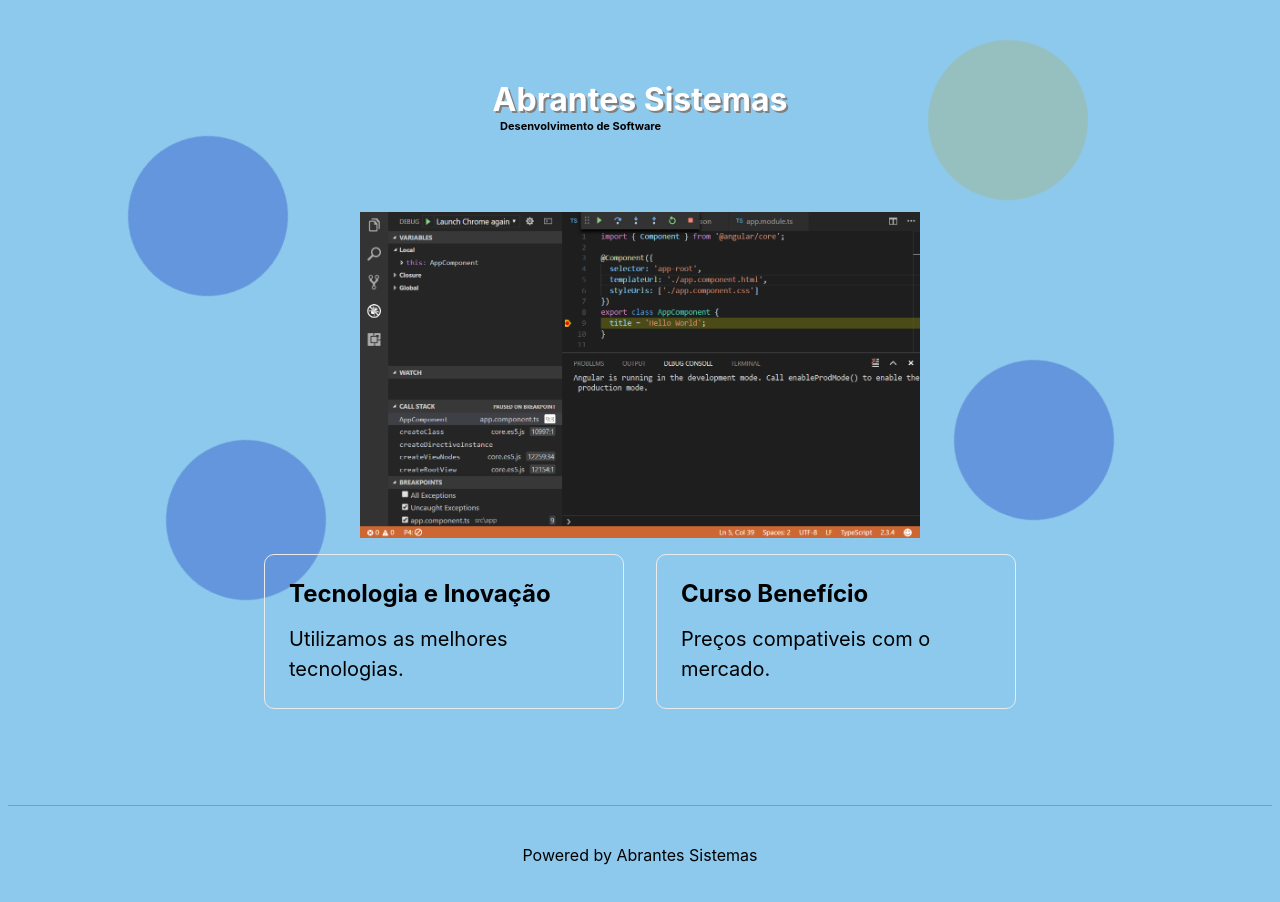
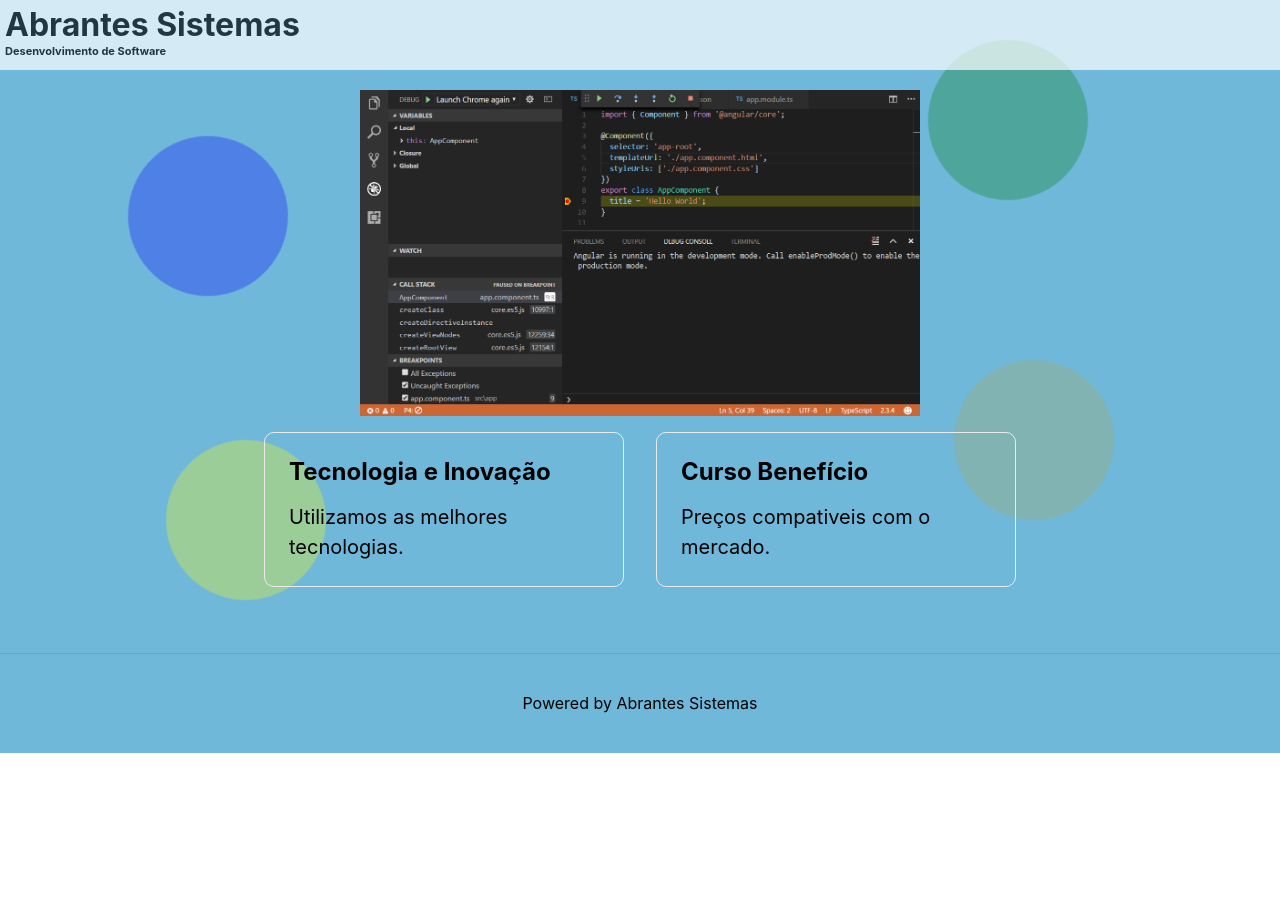
Before and after one commit to adrianoabrantes/AbrantesSistemas, a Next.js app: page / in a window 1280 px wide. Shown: the top 902 px of the page. After the commit the page ends 800 px from the top, so only its background shows below. Built offline with nearby package versions, Linux system fonts and the light colour scheme.

Commit message:
Atualizacao da home

```diff
--- a/pages/index.js
+++ b/pages/index.js
@@ -8,7 +8,6 @@
       <Head>
         <title>Abrantes Sistemas</title>
         <link rel="icon" href="/favicon.ico" />
-
       </Head>
 
       <div className={styles.circle1}></div>
@@ -17,12 +16,14 @@
       <div className={styles.circle4}></div>
 
       <main className={styles.main}>
+        <div className={styles.top}>
           <h1 className={styles.title}>Abrantes Sistemas</h1>
           <h3 className={styles.description}>Desenvolvimento de Software</h3>
-        <br/>
+        </div>
+        <br />
 
         <div className={styles.grid}>
-          <img className={styles.img} src="/vscode.png"/>
+          <img className={styles.img} src="/vscode.png" />
 
           <a className={styles.card}>
             <h3>Tecnologia e Inovação</h3>
@@ -34,9 +35,6 @@
             <p>Preços compativeis com o mercado.</p>
           </a>
         </div>
-      <div className>
-
-      </div>
       </main>
 
       <footer className={styles.footer}>
--- a/styles/Home.module.css
+++ b/styles/Home.module.css
@@ -1,62 +1,43 @@
 .container {
-  min-height: 100vh;
-  padding: 0 0.5rem;
+  background-color: #6fb8da;
+  z-index: 0;
+}
+
+.main {
   display: flex;
   flex-direction: column;
   justify-content: center;
   align-items: center;
-  background-color: rgb(141, 201, 236);
-}
-
-.main {
-  padding: 5rem 0;
-  flex: 1;
-  display: flex;
-  flex-direction: column;
-  justify-content: center;
-  align-items: center;
-  z-index: 0;
+  margin-bottom: 50px;
 }
 
 .footer {
   width: 100%;
-  height: 100px;
   border-top: 1px solid #969696;
   display: flex;
   justify-content: center;
   align-items: center;
+  height: 100px;
 }
 
-.footer img {
-  margin-left: 0.5rem;
+.top {
+  width: 100%;
+  height: 70px;
+  display: flex;
+  flex-direction: column;
+  padding: 5px;
+  background-color: #ffffff;
+  opacity: 70%;
 }
 
-.footer a {
-  display: flex;
-  justify-content: center;
-  align-items: center;
-}
 .title {
-  color: white;
-  text-shadow: 2px 2px gray;
-  margin-bottom: 0;
-  margin-top: 0;
+  margin-top: 0px;
+  margin-bottom: 0px;
 }
 
 .description {
-  width: 280px;
-  text-align: left;
-  margin-top: 0;
+  margin-top: 0px;
   font-size: 11px;
-}
-
-.code {
-  background: #fafafa;
-  border-radius: 5px;
-  padding: 0.75rem;
-  font-size: 1.1rem;
-  font-family: Menlo, Monaco, Lucida Console, Liberation Mono, DejaVu Sans Mono,
-    Bitstream Vera Sans Mono, Courier New, monospace;
 }
 
 .grid {
@@ -65,7 +46,7 @@
   justify-content: center;
   flex-wrap: wrap;
   max-width: 800px;
-  margin-top: 3rem;
+  z-index: 0;
 }
 
 .card {
@@ -98,11 +79,10 @@
   line-height: 1.5;
 }
 
-.logo {
-  height: 1em;
-}
-
 @media (max-width: 600px) {
+  .top{
+    text-align: center;
+  }
   .grid {
     width: 100%;
     flex-direction: column;
@@ -112,31 +92,27 @@
 .circle1 {
   top: 5%;
   right: 15%;
-  animation-name: example;
-  animation-duration: 18s;
+  animation-duration: 8s;
   animation-iteration-count: infinite;
 }
 .circle2 {
   top: 17%;
   left: 10%;
-  animation-name: example;
-  animation-duration: 10s;
+  animation-duration: 11s;
   animation-iteration-count: infinite;
 }
 
 .circle3 {
   bottom: 35%;
   right: 13%;
-  animation-name: example;
-  animation-duration: 10s;
+  animation-duration: 18s;
   animation-iteration-count: infinite;
 }
 
 .circle4 {
   bottom: 25%;
   left: 13%;
-  animation-name: example;
-  animation-duration: 10s;
+  animation-duration: 25s;
   animation-iteration-count: infinite;
 }
 
@@ -149,8 +125,9 @@
   border-radius: 50%;
   display: flex;
   background: white;
+  position: absolute;
   opacity: 30%;
-  position: absolute;
+  animation-name: example;
 }
 
 @keyframes example {
@@ -183,3 +160,30 @@
 .img {
   width: 70%;
 }
+
+.navbar {
+  background-color: rgb(65, 65, 65);
+  height: 100%;
+  position: absolute;
+  margin-right: 5px;
+  left: 0;
+  display: flex;
+  flex-direction: column;
+  align-items: center;
+}
+
+.navitem {
+  color: white;
+  padding: 30px;
+  width: 260px;
+  align-items: center;
+  text-align: center;
+  font-size: large;
+  border-bottom: 1px solid rgb(77, 77, 77);
+}
+
+.navitem:hover {
+  background-color: rgb(94, 94, 94);
+  color: RGB(141, 201, 236);
+  cursor: pointer;
+}
```
Lines whose indentation alone changed are shown as unchanged.
